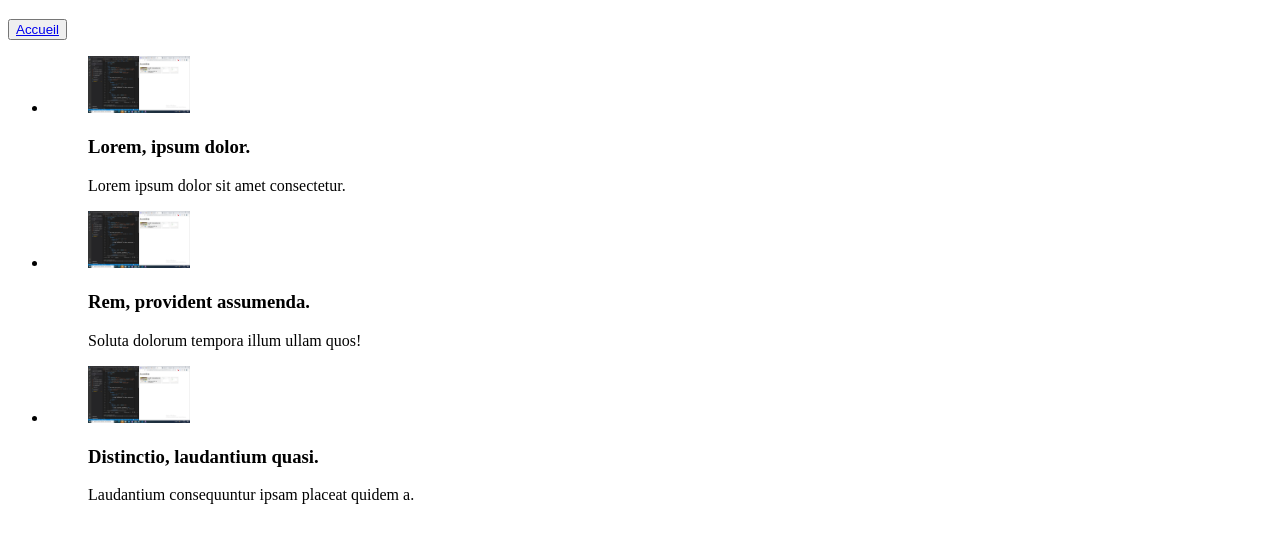
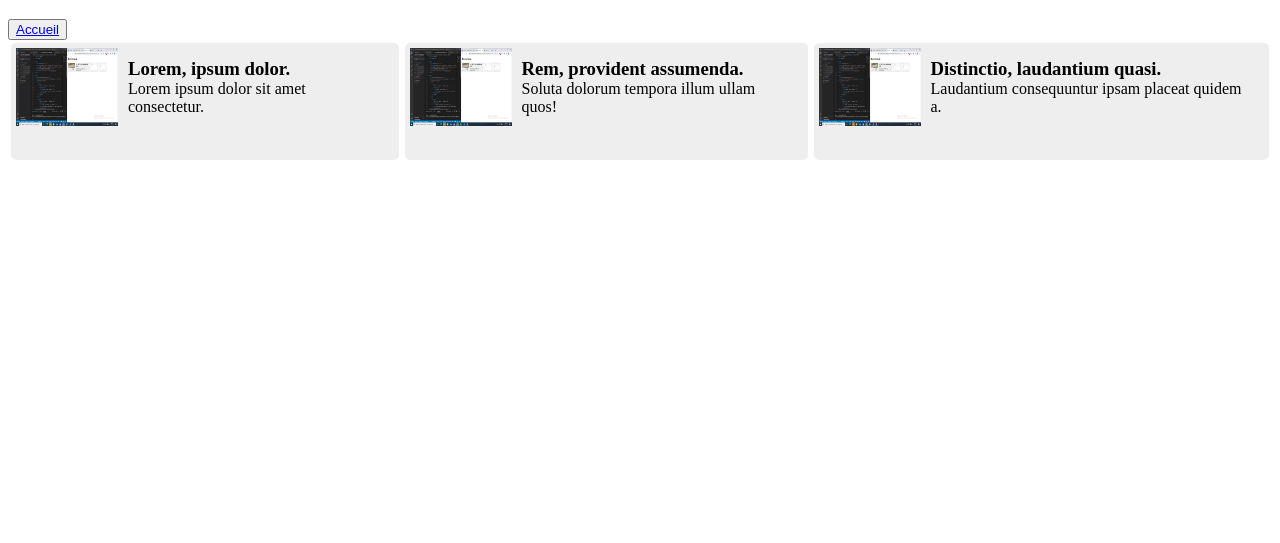
Before and after one commit to MMI-SAE-105/2022-r113-tp3-accordeons-Emilbou, a plain HTML site: page 04-accordeon-horizontal.html in a window 1280 px wide. Shown: the part 61-604 px from the top of the page. Drawn offline with Linux system fonts and the light colour scheme.

Commit message:
css accordéon horizontale

```diff
--- a/styles.css
+++ b/styles.css
@@ -1,40 +1,63 @@
+img {
+    max-width: 100%;
+}
+
 #accordeon {
     /* pour que les éléments soient alignés horizontalement */
+    display: flex;
     /* pour éviter les marges par défaut */
+    margin: 0px;
     /* pour éviter les "padding" par défaut */
+    padding: 0px;
 }
 
 #accordeon li {
     /* largeur de chaque élément replié 107px */
+    height: 107px;
     /* pour cacher le contenu dépassant de l'élément */
+    overflow: hidden;
     /* pour l'animation, transition sur width */
+    transition: ease;
     /* couleur de fond #eee */
+    background-color: #EEE;
     /* pour enlever les puces */
+    list-style-type: none;
     /* pour espacer les éléments, marge de 3px */
+    margin: 3px;
     /* pour espacer le contenu, padding de 5px */
+    padding: 5px;
     /* pour arrondir les bords de 5px */
+    border-radius: 5px;
+
 }
 
 #accordeon li.actif {
     /* largeur de l'élément déplié 317px */
+    height: 317px;
 }
 
 #accordeon li figure {
     /* pour éviter les marges par défaut */
+    margin: 0px;
     /* pour que les éléments soient alignés horizontalement */
+    display: flex;
     /* largeur de l'élément intrérieur de 317px (= déplié) */
 }
 
 #accordeon li figure figcaption {
     /* largeur du texte de 200px */
+
     /* pour espacer le texte, padding de 10px */
+    padding: 10px;
     /* pour que les éléments soient alignés verticalement */
-
+    vertical-align: top;
     /* espace entre les éléments */
 }
 
 /* Sur tous les enfants de figcation */
 #accordeon li figure figcaption>* {
     /* pour éviter les marges par défaut */
+    margin: 0px;
     /* pour éviter les "padding" par défaut */
+    padding: 0px;
 }
```
